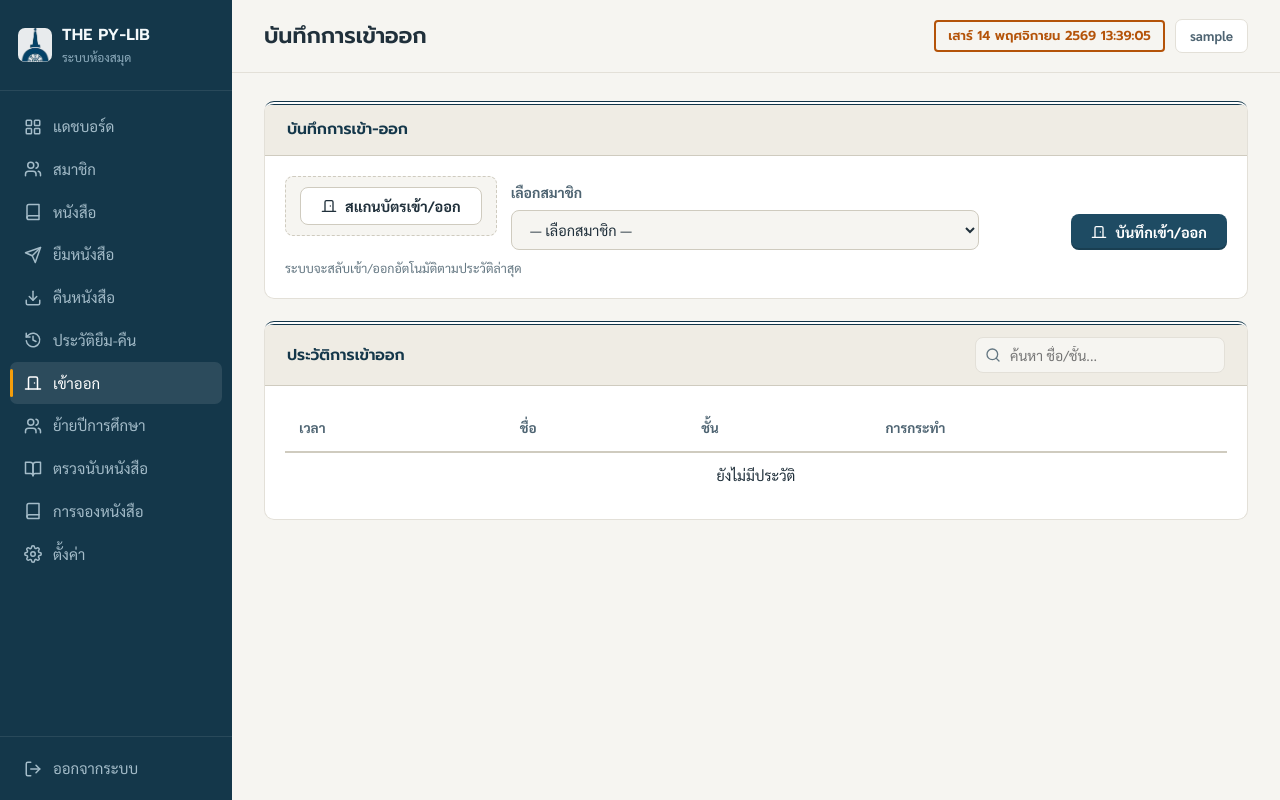
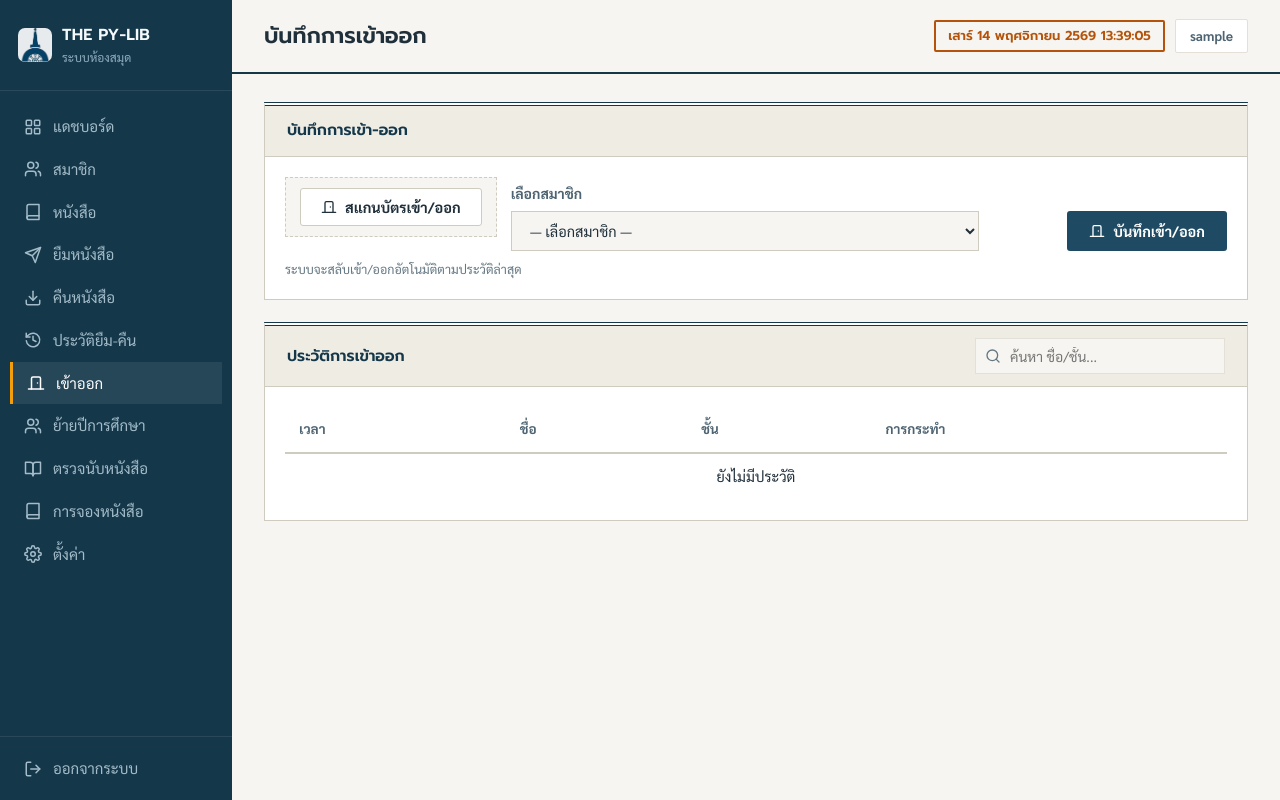
Before and after one commit to Nonx2360/The-PY-LIB-Project, a Flask app: page /access in a window 1280 px wide. Run offline with Flask 3, Linux system fonts and the light colour scheme; the visitor is signed in with stand-in values (Sample User, id 1); data comes from the database, SQL or seed files in the repository; data that the repository does not hold is empty.

Commit message:
fix some UX/UI

```diff
--- a/web/static/style.css
+++ b/web/static/style.css
@@ -53,11 +53,15 @@
     --stamp-green: #276749;    --stamp-green-soft: #E8F3EB;
     --stamp-navy: #1E4B63;     --stamp-navy-soft: #E3ECF1;
 
-    --radius-card: 10px;
-    --radius-btn: 8px;
-    --radius-input: 8px;
-    --radius-stamp: 4px;
-    --shadow-soft: 0 2px 10px rgba(20, 55, 74, 0.08);
+    /* Radius system: sharp world with one intentional round contrast element */
+    --radius-card: 0px;        /* panels/cards — sharp, editorial */
+    --radius-btn: 3px;         /* buttons — barely rounded, tight */
+    --radius-input: 0px;       /* form inputs — crisp */
+    --radius-stamp: 2px;       /* badges / date stamps — nearly square */
+
+    /* Border: consistent 1.5px weight for structural borders */
+    --border-hard: 1.5px solid var(--line-strong);
+
     --font-display: 'Prompt', 'Sarabun', sans-serif;
     --font-body: 'Sarabun', sans-serif;
 }
@@ -98,17 +102,16 @@ input:focus-visible, select:focus-visible {
 .nav-links { flex: 1; padding: 14px 10px; overflow-y: auto; }
 .nav-link {
     display: flex; align-items: center; gap: 10px;
-    padding: 9px 13px; border-radius: 7px; font-size: 15px; font-weight: 500;
+    /* sharp, full-bleed strip feel — border-radius: 0 */
+    padding: 9px 13px; border-radius: 0; font-size: 15px; font-weight: 500;
     color: #A4BCC9; transition: background-color 0.15s, color 0.15s;
 }
 .nav-link:hover { background: rgba(255, 255, 255, 0.07); color: #E4EDF2; }
 .nav-link.active {
-    background: rgba(255, 255, 255, 0.10); color: #FFFFFF;
+    /* marigold left accent bar instead of glow — editorial marker */
+    background: rgba(255, 255, 255, 0.08); color: #FFFFFF;
+    border-left: 3px solid var(--marigold-bright);
     position: relative;
-}
-.nav-link.active::before {
-    content: ""; position: absolute; left: 0; top: 7px; bottom: 7px;
-    width: 3px; border-radius: 2px; background: var(--marigold-bright);
 }
 .nav-icon { width: 20px; height: 20px; display: flex; align-items: center; justify-content: center; }
 .sidebar-footer { padding: 10px; border-top: 1px solid rgba(255, 255, 255, 0.09); }
@@ -117,14 +120,16 @@ input:focus-visible, select:focus-visible {
 /* ── Main Content ────────────────────────────── */
 .main-content { flex: 1; margin-left: 232px; display: flex; flex-direction: column; }
 .top-bar {
-    background: var(--paper); border-bottom: 1px solid var(--line);
+    /* heavier bottom rule — more visual weight than a hairline */
+    background: var(--paper); border-bottom: 2px solid var(--navy-deep);
     padding: 18px 32px; display: flex; justify-content: space-between; align-items: center;
 }
 .top-bar h1 { font-family: var(--font-display); font-size: 22px; font-weight: 600; color: var(--ink); }
 .user-info { display: flex; align-items: center; gap: 10px; }
 .user-badge {
+    /* nearly-square stamp, 2px radius */
     background: var(--surface); color: var(--ink-2); border: 1px solid var(--line);
-    padding: 5px 14px; border-radius: 7px; font-size: 13.5px; font-weight: 600;
+    padding: 5px 14px; border-radius: 2px; font-size: 13.5px; font-weight: 600;
 }
 /* the librarian's date stamp: the one marigold ink mark in the chrome.
    Dashed inner look = rubber stamp, no layout shift on hover (it isn't
@@ -132,26 +137,36 @@ input:focus-visible, select:focus-visible {
 .date-stamp {
     display: inline-flex; align-items: center;
     padding: 3px 12px; border: 2px solid var(--marigold);
-    border-radius: var(--radius-stamp);
+    border-radius: 2px;
     color: var(--marigold); background: transparent;
     font-family: var(--font-display); font-size: 13px; font-weight: 600;
 }
 .content { padding: 28px 32px; }
 
-/* ── Cards ─────────────────────────────────────
+/* ── Cards (panel) ─────────────────────────────
    One visual grammar for every module: the เส้นคู่ (double rule)
    navy letterhead across the top + a tinted header band, like the
    ruled intake forms a Thai school office actually uses. Everything
-   below the band is clean paper. */
+   below the band is clean paper.
+   Named `.panel` semantically in this comment; actual class stays `.card`
+   so templates do not break. */
 .card {
-    background: var(--surface); border: 1px solid var(--line);
+    background: var(--surface);
+    /* 1.5px border — slightly more present than a hairline */
+    border: 1.5px solid var(--line-strong);
+    /* letterhead double rule — the one decorative touch that makes it
+       feel intentional; kept from the original design */
     border-top: 4px double var(--navy-deep);
-    border-radius: var(--radius-card); margin-bottom: 22px;
+    /* sharp edges — no soft rounding in this design world */
+    border-radius: 0;
+    /* no diffuse shadow — depth comes from borders, not blur */
+    margin-bottom: 22px;
 }
 .card-header {
     padding: 12px 22px; background: var(--paper-band);
     border-bottom: 1px solid var(--line-strong);
-    border-radius: calc(var(--radius-card) - 5px) calc(var(--radius-card) - 5px) 0 0;
+    /* sharp header — no inherited radius from the old radius-card */
+    border-radius: 0;
     display: flex; justify-content: space-between; align-items: center; gap: 12px;
 }
 .card-header h3 {
@@ -241,7 +259,8 @@ input:focus-visible, select:focus-visible {
 .search-box .search-icon { position: absolute; left: 10px; color: var(--ink-3); pointer-events: none; }
 .search-box input {
     padding: 8px 12px 8px 34px; border: 1px solid var(--line);
-    border-radius: var(--radius-input); font-size: 14px; font-family: inherit;
+    /* crisp input — no radius */
+    border-radius: 0; font-size: 14px; font-family: inherit;
     background: var(--paper); color: var(--ink); width: 250px;
     transition: border-color 0.15s, box-shadow 0.15s;
 }
@@ -268,7 +288,8 @@ input:focus-visible, select:focus-visible {
 }
 .form-group input, .form-group select {
     width: 100%; padding: 9px 14px; border: 1px solid var(--line-strong);
-    border-radius: var(--radius-input); font-size: 14.5px; font-family: inherit;
+    /* crisp inputs — no radius */
+    border-radius: 0; font-size: 14.5px; font-family: inherit;
     background: var(--paper); color: var(--ink);
     transition: border-color 0.15s, box-shadow 0.15s;
 }
@@ -308,16 +329,21 @@ input:focus-visible, select:focus-visible {
 /* ── Buttons ─────────────────────────────────── */
 .btn {
     display: inline-flex; align-items: center; justify-content: center;
-    padding: 9px 20px; border: none; border-radius: var(--radius-btn);
+    padding: 9px 20px;
+    /* 2px transparent border on default keeps size stable on hover */
+    border: 2px solid transparent; border-radius: 3px;
     font-size: 14.5px; font-weight: 600; font-family: inherit;
-    cursor: pointer; transition: background-color 0.15s, color 0.15s, border-color 0.15s; gap: 6px;
+    cursor: pointer;
+    transition: background-color 0.15s, color 0.15s, border-color 0.15s, transform 0.12s;
+    gap: 6px;
 }
-.btn-primary { background: var(--navy); color: #FFFFFF; box-shadow: inset 0 -2px 0 rgba(0, 0, 0, 0.18); }
-.btn-primary:hover { background: var(--navy-hover); }
-.btn-success { background: var(--stamp-green); color: #FFFFFF; box-shadow: inset 0 -2px 0 rgba(0, 0, 0, 0.18); }
-.btn-success:hover { background: #1E5237; }
-.btn-danger { background: var(--stamp-red); color: #FFFFFF; box-shadow: inset 0 -2px 0 rgba(0, 0, 0, 0.18); }
-.btn-danger:hover { background: #9A221C; }
+/* No inset fake-3D shadows — flat fill + slight lift on hover instead */
+.btn-primary { background: var(--navy); color: #FFFFFF; }
+.btn-primary:hover { background: var(--navy-hover); transform: translateY(-1px); }
+.btn-success { background: var(--stamp-green); color: #FFFFFF; }
+.btn-success:hover { background: #1E5237; transform: translateY(-1px); }
+.btn-danger { background: var(--stamp-red); color: #FFFFFF; }
+.btn-danger:hover { background: #9A221C; transform: translateY(-1px); }
 .btn-secondary { background: var(--surface); color: var(--ink); border: 1px solid var(--line-strong); }
 .btn-secondary:hover { background: var(--surface-hover); }
 .btn-ghost { background: transparent; color: var(--ink-2); padding: 5px 8px; }
@@ -342,20 +371,20 @@ input:focus-visible, select:focus-visible {
     display: flex; align-items: center; gap: 10px; flex-wrap: wrap;
     margin: 0 0 14px; padding: 10px 14px;
     background: var(--paper); border: 1px dashed var(--line-strong);
-    border-radius: var(--radius-input);
+    border-radius: 0;
 }
 .scan-status { font-size: 14px; font-weight: 600; color: var(--ink-2); }
 .scan-status-error { color: var(--stamp-red); }
 .scan-preview {
     display: none; width: 260px; max-width: 100%; aspect-ratio: 4 / 3;
     object-fit: cover; background: var(--navy-deep);
-    border: 2px solid var(--navy); border-radius: var(--radius-card);
+    border: 2px solid var(--navy); border-radius: 0;
     margin: 0 0 12px;
 }
 .scan-chip {
     display: inline-flex; align-items: center; gap: 8px; margin: 0 0 14px;
     padding: 2px 12px; border: 2px solid currentColor;
-    border-radius: var(--radius-stamp); background: var(--stamp-navy-soft);
+    border-radius: 2px; background: var(--stamp-navy-soft);
     color: var(--navy); font-size: 14px; font-weight: 700;
 }
 .scan-chip a { color: inherit; text-decoration: underline; }
```
Also changed, not shown: other parts of web/static/style.css (+52 -31 lines), web/static/img/svg/QRcode-svg.svg (added).
